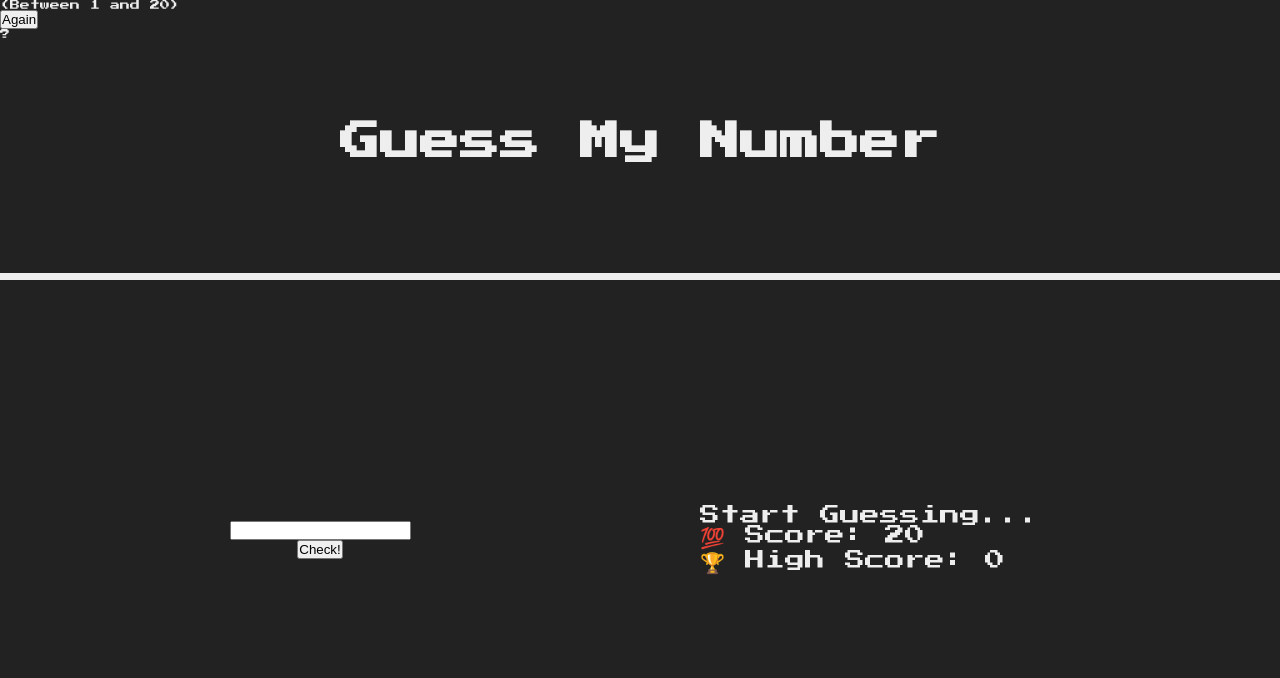
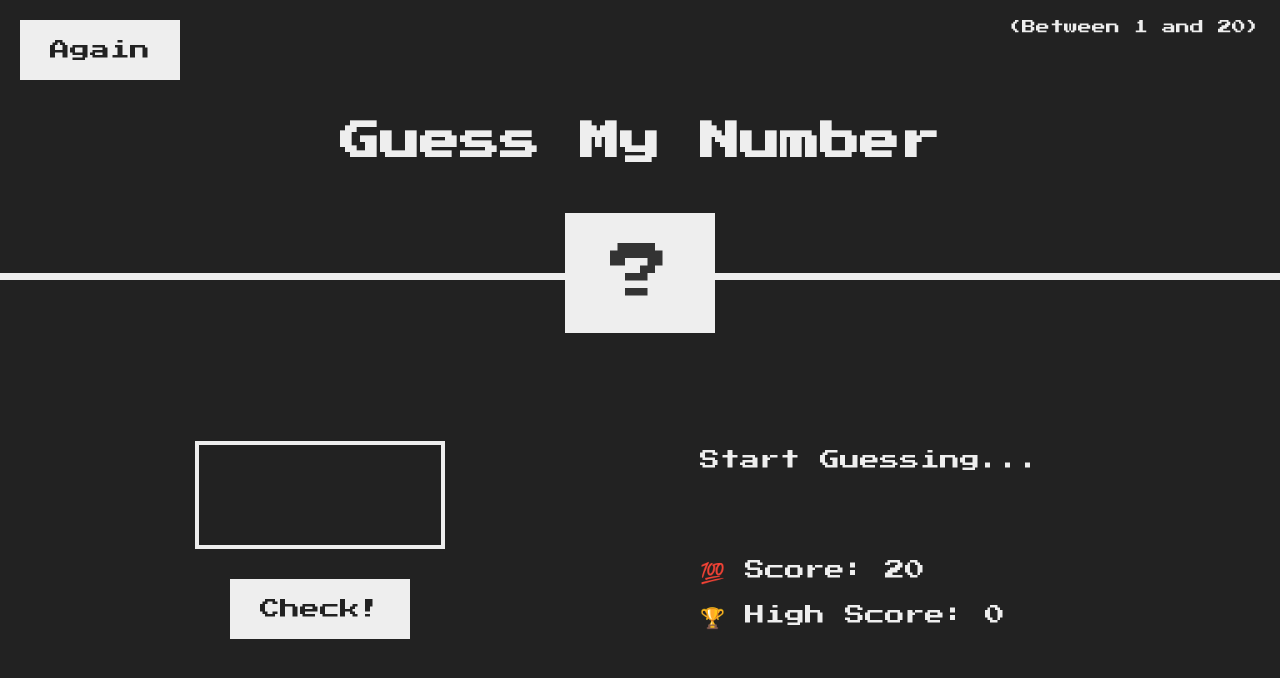
Before and after one commit to FrancisMurayaDev/number-guessing-game, a plain HTML site: page index.html in a window 1280 px wide. Drawn offline with Linux system fonts and the light colour scheme.

Commit message:
build UI

```diff
--- a/styles.css
+++ b/styles.css
@@ -32,6 +32,32 @@ h1 {
   transform: translate(-50%, -50%);
 }
 
+.number {
+  background-color: #eee;
+  color: #333;
+  font-size: 6rem;
+  width: 15rem;
+  padding: 3rem 0rem;
+  text-align: center;
+  position: absolute;
+  bottom: 0;
+  left: 50%;
+  transform: translate(-50%, 50%);
+}
+
+.between {
+  font-size: 1.4rem;
+  position: absolute;
+  top: 2rem;
+  right: 2rem;
+}
+
+.again {
+  position: absolute;
+  top: 2rem;
+  left: 2rem;
+}
+
 /* MAIN */
 main {
   height: 65vh;
@@ -48,7 +74,43 @@ main {
   align-items: center;
 }
 
+.guess {
+  background: none;
+  border: 4px solid #eee;
+  font-family: inherit;
+  color: inherit;
+  font-size: 5rem;
+  padding: 2.5rem;
+  width: 25rem;
+  text-align: center;
+  display: block;
+  margin-bottom: 3rem;
+}
+
+.btn {
+  border: none;
+  background-color: #eee;
+  color: #222;
+  font-size: 2rem;
+  font-family: inherit;
+  padding: 2rem 3rem;
+  cursor: pointer;
+}
+
+.btn:hover {
+  background-color: #ccc;
+}
+
 .right {
   width: 52rem;
   font-size: 2rem;
 }
+
+.message {
+  margin-bottom: 8rem;
+  height: 3rem;
+}
+
+.label-score {
+  margin-bottom: 2rem;
+}
```
